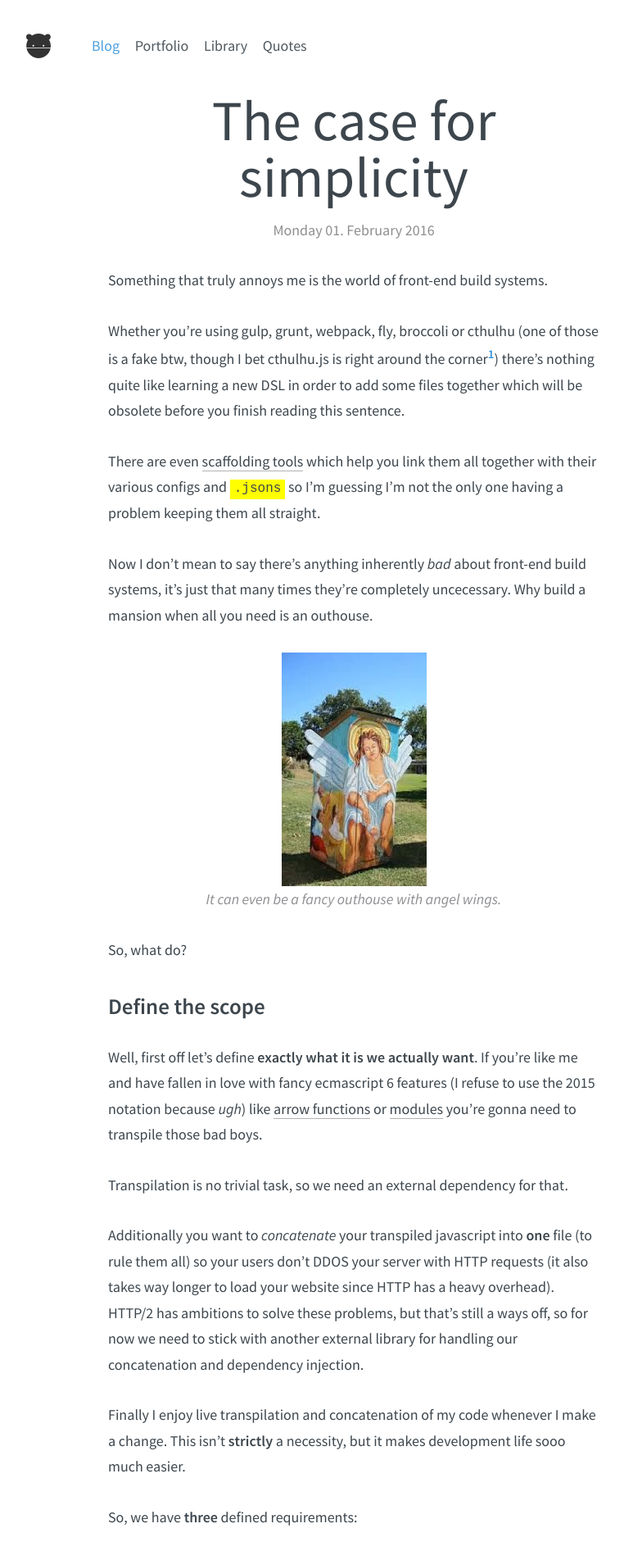
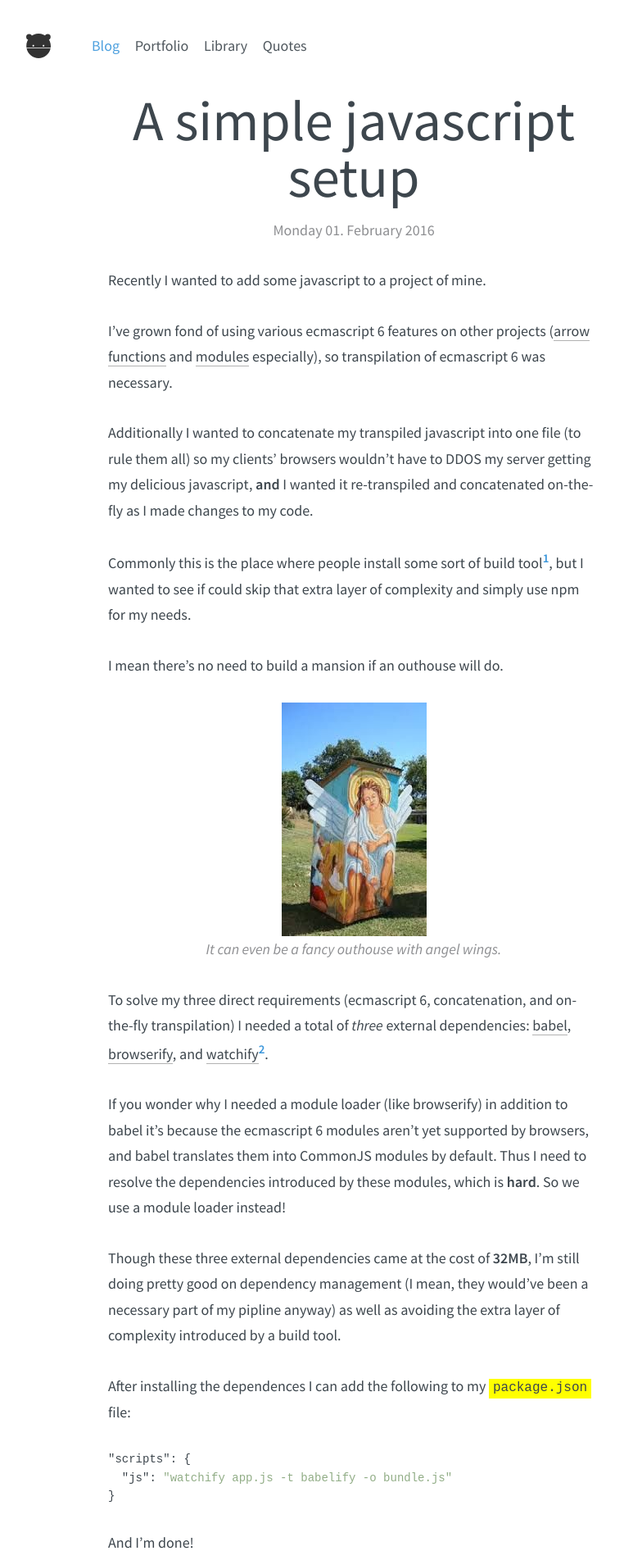
Before and after one commit to nicohvi/nicohvi.github.io, a Jekyll site: the page built from _posts/2016-03-01-the-case-for-simplicity.md, in a window 1280 px wide. Shown: the top 1903 px of the page at 82% size, without its empty margins (208-970 px from the left). Built offline with Jekyll 4.4.1, drawn with Linux system fonts in a browser that asks for light colours; comment, search, counter and statistics services are not loaded; some of the changed text lies outside the part shown.

Commit message:
rewrote entire thing :bear:

```diff
--- a/_posts/2016-03-01-the-case-for-simplicity.md
+++ b/_posts/2016-03-01-the-case-for-simplicity.md
@@ -1,99 +1,55 @@
 ---
 layout: post
-title: The case for simplicity
+title: A simple javascript setup
 draft: true
 date: 2016-02-01 +0100
 ---
 
-Something that truly annoys me is the world of front-end build systems.
+Recently I wanted to add some javascript to a project of mine.
 
-Whether you're using gulp, grunt, webpack, fly, broccoli or cthulhu (one of those is a fake
-btw, though I bet cthulhu.js is right around the corner[^1]) there's nothing
-quite like learning a new DSL in order to add some files together which
-will be obsolete before you finish reading this sentence.
+I've grown fond of using various ecmascript 6 features on other
+projects ([arrow functions](https://strongloop.com/strongblog/an-introduction-to-javascript-es6-arrow-functions/) and [modules](https://eviltrout.com/2014/05/03/getting-started-with-es6.html) especially), so transpilation
+of ecmascript 6 was necessary.
 
-There are even [scaffolding tools](http://yeoman.io) which help you link them all together
-with their various configs and `.jsons` so I'm guessing I'm not the only one
-having a problem keeping them all straight.
+Additionally I wanted to concatenate my transpiled javascript into one file
+(to rule them all) so my clients' browsers wouldn't have to
+DDOS my server getting my delicious javascript, **and** I wanted it
+re-transpiled and concatenated on-the-fly as I made changes to my code.
 
-Now I don't mean to say there's anything inherently *bad* about front-end
-build systems, it's just that many times they're completely uncecessary. Why build
-a mansion when all you need is an outhouse.
+Commonly this is the place where people install some sort of build tool[^1],
+but I wanted to see if could skip that extra layer of complexity and simply
+use npm for my needs.
+
+I mean there's no need to build a mansion if an outhouse will do.
 
 ![outhouse](/public/images/posts/outhouse.jpg)
 *It can even be a fancy outhouse with angel wings.*
 
-So, what do?
+To solve my three direct requirements (ecmascript 6, concatenation, and on-the-fly
+transpilation) I needed a total of *three* external dependencies: [babel](https://babeljs.io),
+[browserify](https://browserify.org), and [watchify](https://github.com/substack/watchify)[^2].
 
-## Define the scope
+If you wonder why I needed a module loader (like browserify) in addition to babel it's because
+the ecmascript 6 modules aren't yet supported by browsers, and babel translates them into
+CommonJS modules by default. Thus I need to resolve the dependencies introduced by these
+modules, which is **hard**. So we use a module loader instead!
 
-Well, first off let's define **exactly what it is we actually want**. If you're like
-me and have fallen in love with fancy ecmascript 6 features (I refuse to use the 2015 notation because *ugh*)
-like [arrow functions](http://exploringjs.com/es6/ch_arrow-functions.html) or
-[modules](http://exploringjs.com/es6/ch_modules.html) you're gonna need to transpile those bad boys.
+Though these three external dependencies came at the cost of **32MB**, I'm still
+doing pretty good on dependency management (I mean, they would've been a necessary part of my
+pipline anyway) as well as avoiding the extra layer of complexity introduced by a build tool.
 
-Transpilation is no trivial task, so we need an external dependency for that.
+After installing the dependences I can add the following to my `package.json` file:
 
-Additionally you want to *concatenate* your transpiled javascript into **one** file (to rule them all)
-so your users don't DDOS your server with HTTP requests (it also takes way longer to load your website
-since HTTP has a heavy overhead). HTTP/2 has ambitions to solve these problems, but
-that's still a ways off, so for now we need to stick with another external library for handling
-our concatenation and dependency injection.
+{% highlight json %}
+"scripts": {
+  "js": "watchify app.js -t babelify -o bundle.js"
+}
+{% endhighlight %}
 
-Finally I enjoy live transpilation and concatenation of my code whenever I make
-a change. This isn't **strictly** a necessity, but it makes development life
-sooo much easier.
+And I'm done!
 
-So, we have **three** defined requirements:
-
-1.  ecmascript 6 transpilation
-
-2.  Concatenation
-
-3.  Live transpilation/concatenation
-
-The go-to for ecmascript 6 (and why not [7 while you're at it](http://technologyadvice.github.io/es7-decorators-babel6/)) transpilation is [babel](https://babeljs.io),
-so we add that as the first entry to our list of dependencies. As for concatenation
-I've got plenty of experience with [browserify](https://browserify.org) so I'll go with that
-even though some people will probably say "omg wait webpack or cthulhu is much better". Fuck you.
-
-For live transpilation/concatenation the obvious option is [watchify](https://github.com/substack/watchify).
-
-## Actually installing the dependencies
-
-So we need to install three external dependencies, that doesn't sound like too many? right? Right?
-
-Well, due to the incredible fascination with micro-libraries[^2] our dependencies have a
-number of their *own* dependencies - browserify alone has **47** - and they'll need to
-install those (which again have their own dependencies) until it all turns into a
-ridiculous russian doll situation.
-
-![fine](/public/images/posts/fine.png)
-
-Running `npm install browserify` will increase our precious project size by 12MB (distributed
-on it's **119** russian doll dependencies). In contrast,
-the first Pokemon game was 512KB[^3].
-
-You know what, I'll use that as a reference point from now on.
-So, browserify comes in at 24 Pokemon.
-
-Interstingly [babelify](https://github.com/babel/babelify)[^4] is almost exactly the same size at 11MB / 22 Pokemon, so with both of them
-installed our `node_modules` folder sits at 46 Pokemon total.
-
-Finally we install watchify which comes in at a whopping 41 Pokemon. Now this large size is due
-to the fact that it actually has browserify as one of its dependencies, so it luckly only
-increases our project size by 9MB.
-
-I mean 18 Pokemon.
-
-So in total we have installed 32MB/64 Pokemon distributed on **212** external dependencies.
-And that's *without* a build system.
-
-Anyway, after installing our 212 dependencices we're good to go!
-
-Now we can write fancy code like this (please ignore the fact that the
-highlighting is a bit off, ecmascript 6 isn't really that well
-supported by [pygments](http://pygments.org) yet):
+Now I can type `npm run js` into my console and I write amazing ecmascript 6
+compliant code like this[^3]:
 
 {% highlight javascript %}
 // Pokemon.js
@@ -118,38 +74,26 @@ myPokemon
 
 Babel will transpile it into ecmascript 5 compliant code, browserify concatenates all
 my transpiled files into one, and watchify in turn ensures everything is being re-transpiled
-and concatenated on the fly with this simple command:
-
-`watchify app.js -t babelify -o public/bundle.js`[^5]
-
-`app.js` is the entry-point for the application, `babelify` is the
-only transformer I need, and `bundle.js` is the file I'll reference
-from the HTML.
-
-It might require 64 Pokemon, but now I can write all the
-ecmascript 6 code I want without having to define a single gulp task - **victory!**
+and concatenated on-the-fly.
 
 ## In summary
 
 It's night impossible to write modular javascript using ecmascript 6
 features without having *some* external dependencies, and that's fine
 because thankfully there are [crazy effecient developers](https://github.com/substack) who create open source
-libraries we can use. However it's important to remember not to simply
+libraries we can use.
+
+However, it's important to remember to not simply
 include a library because "that's what every body else is using" when
-you can accomplish the same thing with your existing tools.
+you can accomplish the same thing with your existing tools[^4], because they **come at a cost**.
+Both in terms of complexity and megabytes.
 
 In the ever-growing world of javascript libraries you must fight
 to retain your sanity, and simplicity is the spikiest mace in your armoire.
 
-**PS**: For giggles I installed gulp to see how many additional dependencies
-that would include (without installing gulp-browserify,
-gulp-watchify, gulp-cthulhufy etc. which I'd be forced to
-eventually) and that alone added **99** new dependencies. Jesus.
-
 ---
 
-[^1]: Of course there's already an [npm package](https://www.npmjs.com/package/cthulhu) named that.
-[^2]: This lovely [blog post](https://medium.com/@Rich_Harris/small-modules-it-s-not-quite-that-simple-3ca532d65de4#.ord2vv650) addresses the issue nicely.
-[^3]: [source](https://en.wikipedia.org/wiki/Game_Boy#Technical_specifications).
-[^4]: We have to use babelify instead of babel-core to make it play smoothly with browserify.
-[^5]: Which can be simplified even further using npm. By adding `"scripts": { "js": "watchify app.js -t babelify -o bundle.js" }` to your `package.json` file you can run the run the command like so: `npm run js`.
+[^1]: Like [gulp](https://gulpjs.com), or [grunt](https://gruntjs.com).
+[^2]: Actually I need to use something called [babelify](https://github.com/babel/babelify) to make browserify and babel play together nicely. You also need to include some [presets](https://babeljs.io/docs/plugins/#presets) in babel 6.
+[^3]: Please ignore the fact that the syntax highlighting is a bit wonky, [pygments](https://pygments.org) doesn't support ecmascript 6 that well yet.
+[^4]: A colleague of mine wrote an [interesting blog post](https://open.bekk.no/scaling-frontend-build-steps-by-necessity) about this recently.
--- a/_sass/code.scss
+++ b/_sass/code.scss
@@ -21,6 +21,6 @@ pre code {
 .c1 { color: $_gray; }
 .k  { color: $_purple; }
 .nf, .kt, .kr { color: $_blue; }
-.s, .s1  { color: $_green; }
+.s, .s1, .s2  { color: $_green; }
 .mi, .nx + .nx { color: $_red; }
 .o  { color: $_yellow; }
--- a/package.json
+++ b/package.json
@@ -11,6 +11,7 @@
     "url": "git+https://github.com/nicohvi/nicohvi.github.io.git"
   },
   "devDependencies": {
+    "babel-preset-es2015": "^6.5.0",
     "babelify": "^7.2.0",
     "browserify": "^13.0.0",
     "watchify": "^3.7.0"
```
